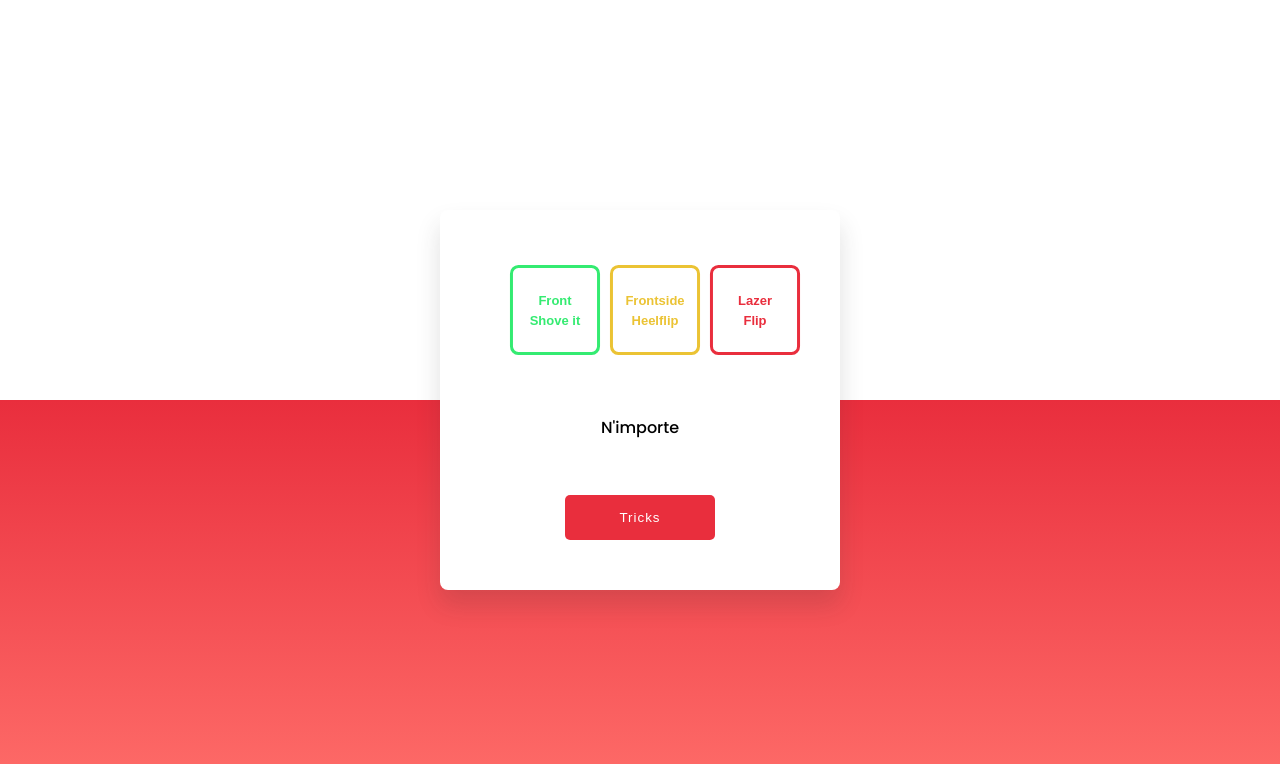
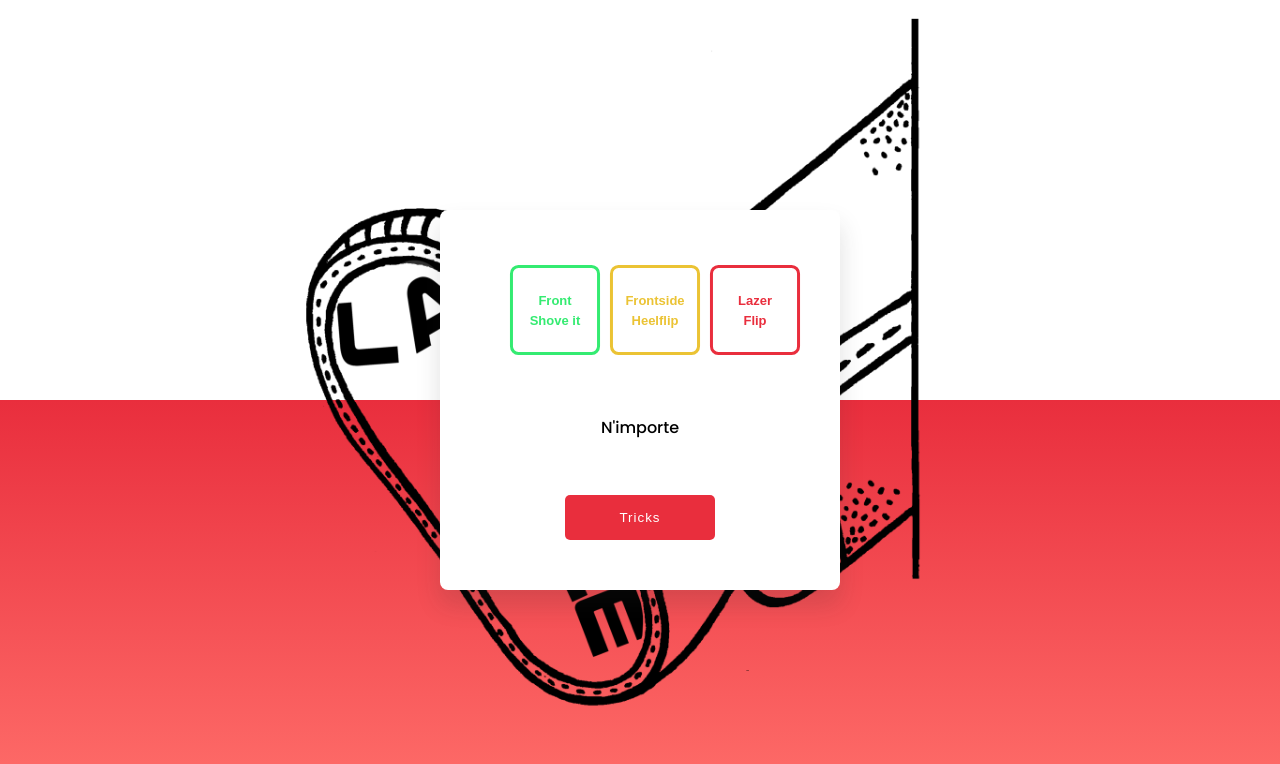
Before and after one commit to Frodenils/trickdice, a plain HTML site: page index.html in a window 1280 px wide. Drawn offline with Linux system fonts and the light colour scheme.

Commit message:
added logo

```diff
--- a/index.html
+++ b/index.html
@@ -9,6 +9,7 @@
     <link rel="stylesheet" href="style.css">
 </head>
 <body>
+    <img src="laprece.png" class="center">
     <div class="container">
         <div class="dice-wrapper">
             <img  id="die-1">
--- a/style.css
+++ b/style.css
@@ -48,6 +48,12 @@ button{
     cursor: pointer;
     flex-direction: row;
 }
+.center {
+    display: block;
+    margin-left: auto;
+    margin-right: auto;
+    width: 75%;
+  }
 .shake{
     animation: shake 0.5s infinite;
 }
```
Also changed, not shown: laprece.png (added).
